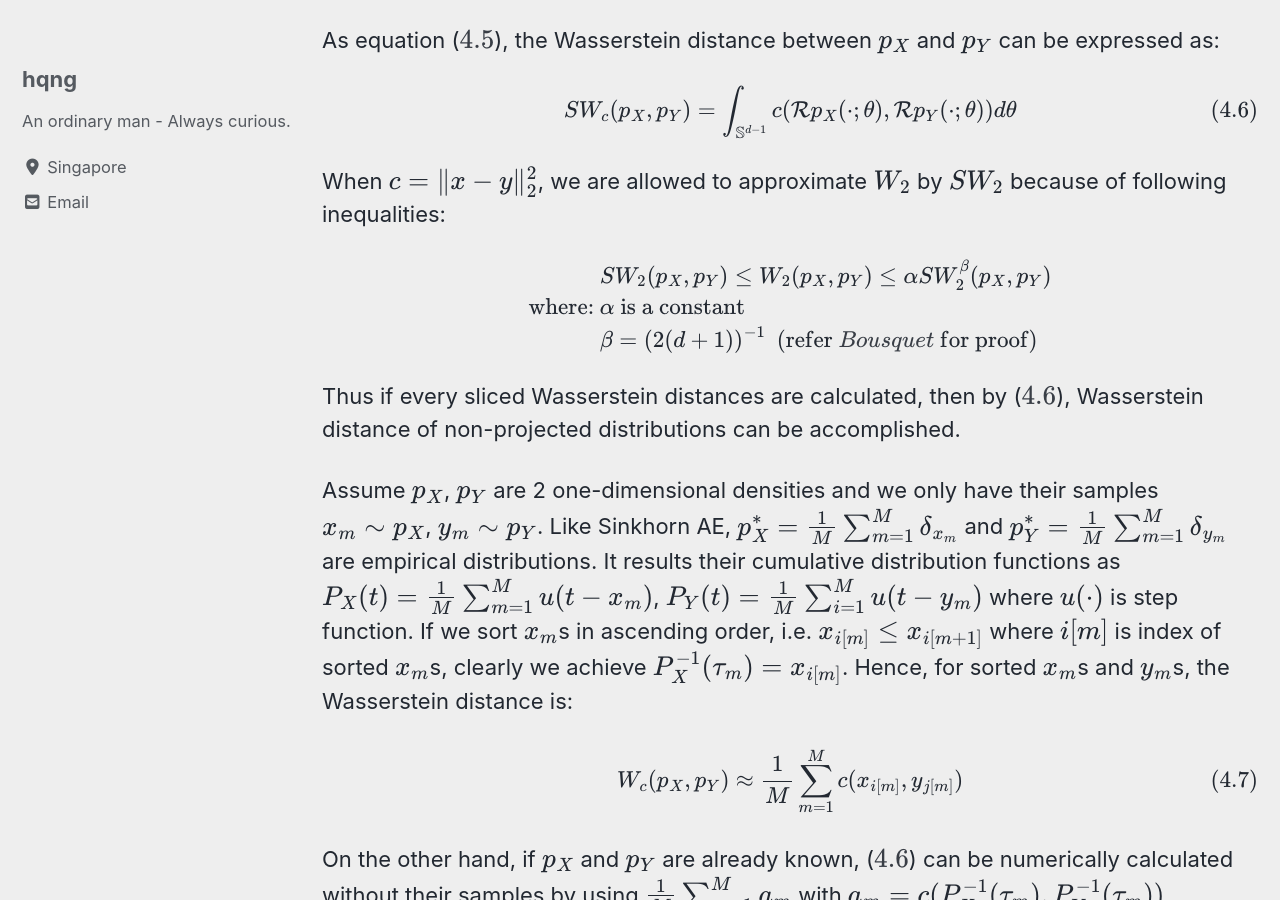
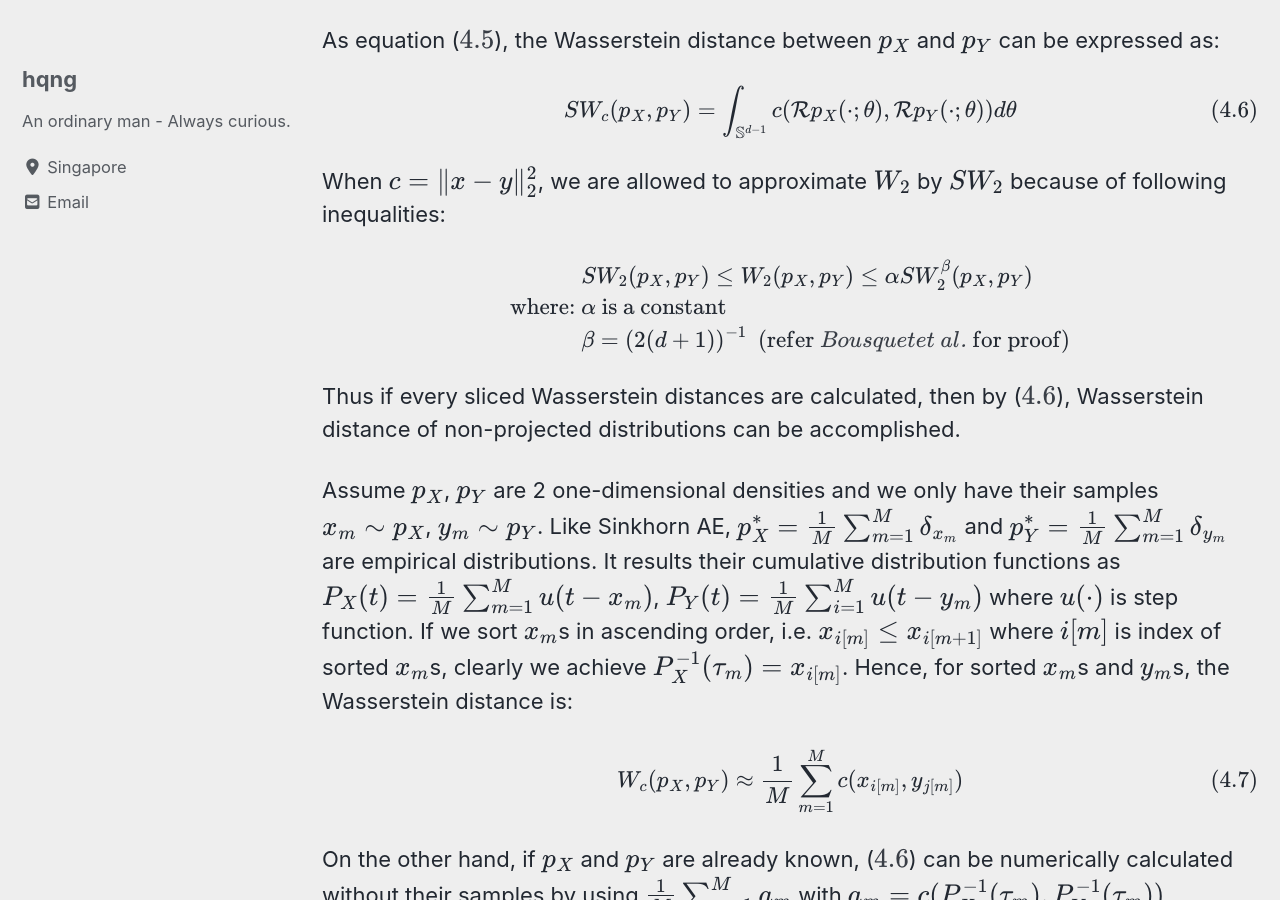
Before and after one commit to hqng/hqng.github.io, a Jekyll site: the page built from _posts/2019-09-20-OTandInference-p4.md, in a window 1280 px wide and 900 px high, scrolled down 7487 px. Built offline with Jekyll 4.4.1, drawn with Linux system fonts in a browser that asks for light colours; cached includes are drawn as plain includes; nearby versions of some CDN libraries; formulas are drawn with MathJax 3.

Commit message:
finalize for post 4

```diff
--- a/_posts/2019-09-20-OTandInference-p4.md
+++ b/_posts/2019-09-20-OTandInference-p4.md
@@ -273,7 +273,7 @@ $$ \small
 \begin{align}
 	& SW_2 (p_X, p_Y) \leq W_2 (p_X, p_Y) \leq \alpha SW_2^\beta (p_X, p_Y) \nonumber \\
 	\text{where: } & \alpha \text{ is a constant} \nonumber \\
-	& \beta = (2(d+1))^{-1} \: \text{ (refer } \href{https://arxiv.org/abs/1705.07642}{Bousquet} \text{ for proof)} \nonumber
+	& \beta = (2(d+1))^{-1} \: \text{ (refer } \href{https://arxiv.org/abs/1705.07642}{Bousquet \textit{et al.}} \text{ for proof)} \nonumber
 \end{align}
 $$
 {% endraw %}
```
